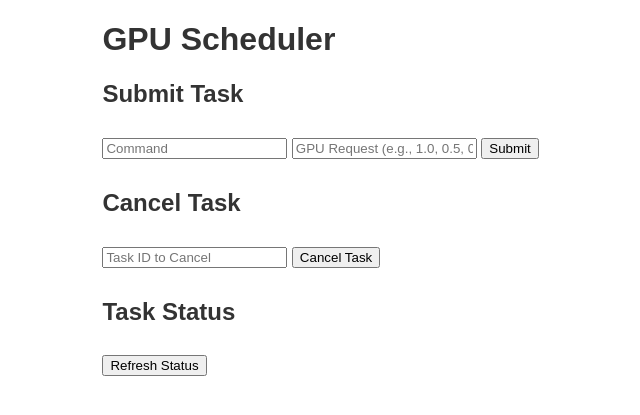
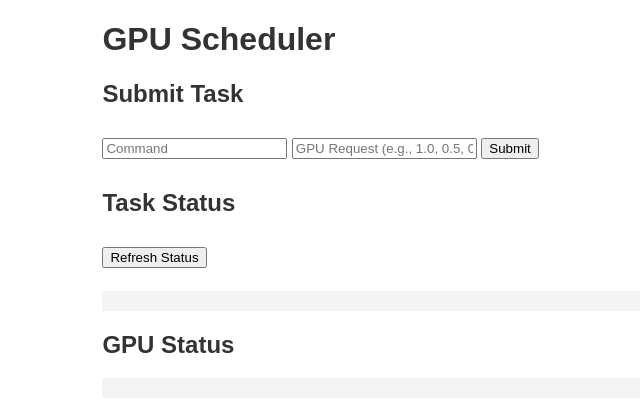
Before and after one commit to Shi-Soul/simple_scheduler, a Flask app: page / in a window 1280 px wide. Shown: the top 415 px of the page, without its empty margins (32-672 px from the left). Run offline with Flask 3, Linux system fonts and the light colour scheme.

Commit message:
wjxie: show gpu status

```diff
--- a/chatgpt/app/routes.py
+++ b/chatgpt/app/routes.py
@@ -9,9 +9,16 @@ scheduler = Scheduler(servers=["yq-3080-1", "yq-3080-2"], gpus=8)
 def index():
     return render_template('index.html')
 
+
 @main.route('/status', methods=['GET'])
 def status():
-    return jsonify(format_tasks(scheduler.get_tasks()))
+    task_status = format_tasks(scheduler.get_tasks())
+    gpu_status = scheduler.get_gpu_status()
+    return jsonify({
+        'tasks': task_status,
+        'gpu_status': gpu_status
+    })
+
 
 @main.route('/submit', methods=['POST'])
 def submit_task():
--- a/chatgpt/static/js/scripts.js
+++ b/chatgpt/static/js/scripts.js
@@ -52,7 +52,27 @@ function refreshStatus() {
     .then(response => response.json())
     .then(data => {
         const statusElement = document.getElementById('status');
-        statusElement.innerHTML = data;
+        const gpuStatusElement = document.getElementById('gpu-status');
+
+        // Display task status
+        statusElement.innerHTML = data.tasks;
+
+        // Format GPU status
+        const gpuStatusHtml = Object.keys(data.gpu_status).map(server => {
+            const serverStatus = data.gpu_status[server].map(gpu => {
+                // Define the padding length for each column
+                const gpuNumber = `GPU ${gpu.gpu}`.padEnd(8); // Adjust as needed
+                const allocated = `Allocated ${(gpu.allocated * 100)}%`.padEnd(24); // Adjust as needed
+                const free = `Free ${gpu.free}`.padEnd(12); // Adjust as needed
+
+                return `${gpuNumber} ${allocated} ${free}`;
+            }).join('\n');
+
+            return `<h3>${server}</h3><pre style="font-family: monospace; white-space: pre;">${serverStatus}</pre>`;
+        }).join('');
+
+        // Display GPU status
+        gpuStatusElement.innerHTML = gpuStatusHtml;
     })
     .catch((error) => {
         console.error('Error:', error);
--- a/chatgpt/templates/index.html
+++ b/chatgpt/templates/index.html
@@ -12,12 +12,12 @@
     <input type="text" id="command" placeholder="Command">
     <input type="text" id="gpu_request" placeholder="GPU Request (e.g., 1.0, 0.5, 0.33)">
     <button onclick="submitTask()">Submit</button>
-    <h2>Cancel Task</h2>
-    <input type="text" id="cancel_id" placeholder="Task ID to Cancel">
-    <button onclick="cancelTask()">Cancel Task</button>
     <h2>Task Status</h2>
     <button onclick="refreshStatus()">Refresh Status</button>
-    <div id="status"></div>
+    <pre id="status"></pre>
+
+    <h2>GPU Status</h2>
+    <pre id="gpu-status"></pre>
 </div>
 <script src="{{ url_for('static', filename='js/scripts.js') }}"></script>
 </body>
```
Also changed, not shown: chatgpt/app/scheduler.py (+16 -0 lines), 1 other file.
